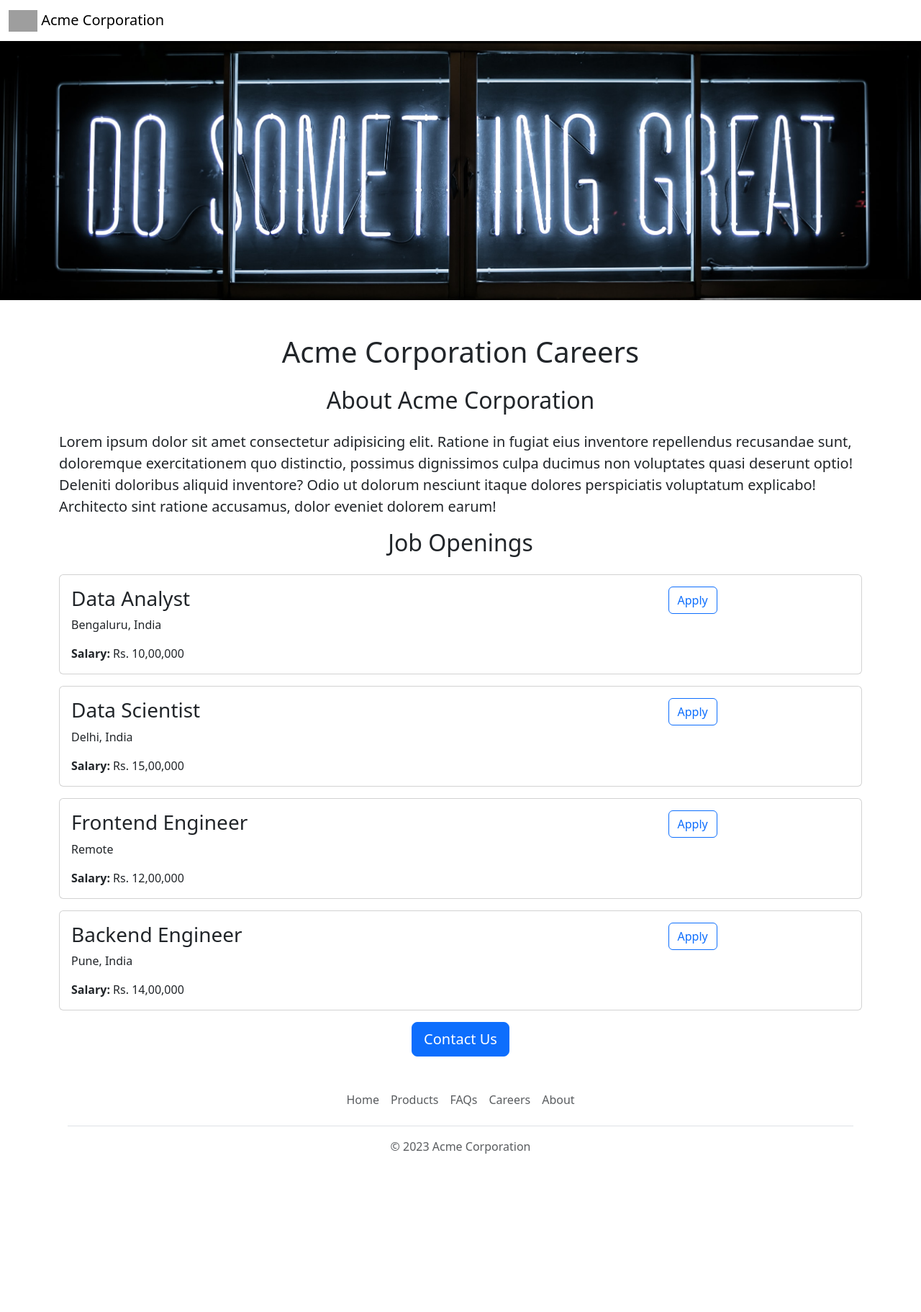
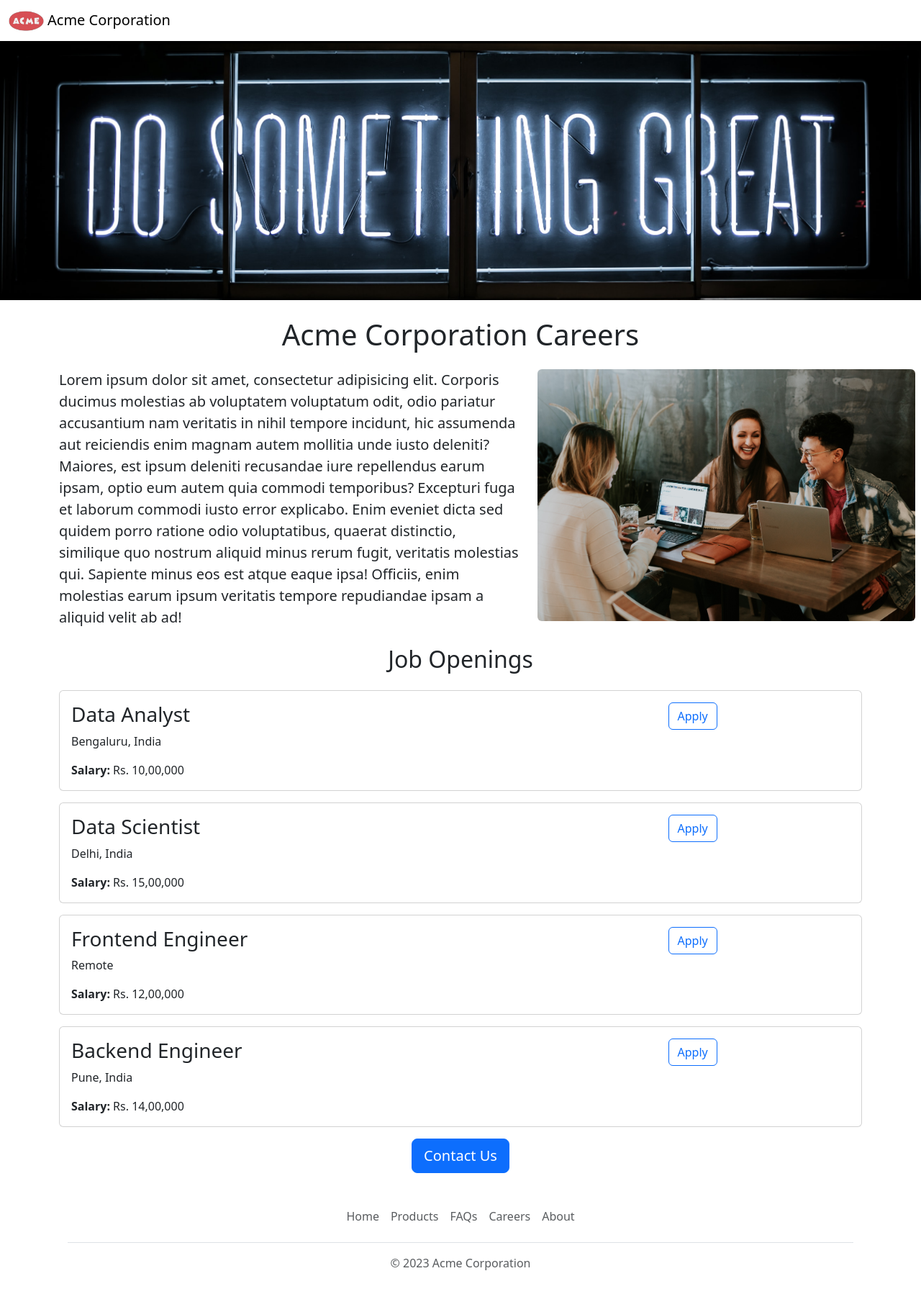
Before and after one commit to ShyamGadde/acme-corporation-careers, a Flask app: page / in a window 1280 px wide. Shown: the whole page at 72% size. Before the commit the page ends 1603 px from the top, so only its background shows below. Run offline with Flask 2, Linux system fonts and the light colour scheme; grey boxes are pictures that could not be loaded.

Commit message:
Add images, logo, favicon, a mailto: link for contact

```diff
--- a/templates/index.html
+++ b/templates/index.html
@@ -31,16 +31,19 @@
     </div>
   </nav>
   <img class="img-fluid" id="banner" src="../static/banner.jpg" alt="motivational quote">
-  <div class="container mt-5">
+  <div class="container mt-4">
     <h1 class="text-center mt-2 mb-4">{{company_name}} Careers</h1>
 
-    <h2 class="text-center mt-2 mb-4">About {{company_name}} </h2>
-    <p class="lead">
-      Lorem ipsum dolor sit amet consectetur adipisicing elit. Ratione in fugiat eius inventore repellendus recusandae
-      sunt, doloremque exercitationem quo distinctio, possimus dignissimos culpa ducimus non voluptates quasi deserunt
-      optio! Deleniti doloribus aliquid inventore? Odio ut dolorum nesciunt itaque dolores perspiciatis voluptatum
-      explicabo! Architecto sint ratione accusamus, dolor eveniet dolorem earum!
-    </p>
+    <div class="row">
+      <div class="col-md-7">
+        <p class="lead">
+          Lorem ipsum dolor sit amet, consectetur adipisicing elit. Corporis ducimus molestias ab voluptatem voluptatum odit, odio pariatur accusantium nam veritatis in nihil tempore incidunt, hic assumenda aut reiciendis enim magnam autem mollitia unde iusto deleniti? Maiores, est ipsum deleniti recusandae iure repellendus earum ipsam, optio eum autem quia commodi temporibus? Excepturi fuga et laborum commodi iusto error explicabo. Enim eveniet dicta sed quidem porro ratione odio voluptatibus, quaerat distinctio, similique quo nostrum aliquid minus rerum fugit, veritatis molestias qui. Sapiente minus eos est atque eaque ipsa! Officiis, enim molestias earum ipsum veritatis tempore repudiandae ipsam a aliquid velit ab ad!
+        </p>
+      </div>
+      <div class="d-none d-md-block col-md-5 pb-3">
+        <img class="rounded" height="350px" src="../static/people-working.jpg" alt="People working and joyful">
+      </div>
+    </div>
 
     <h2 class="text-center mt-2 mb-4">Job Openings</h2>
     <div>
@@ -63,7 +66,7 @@
       </div>
       {% endfor %}
       <div class="text-center">
-        <button class="btn btn-primary btn-lg">Contact Us</button>
+        <a href="mailto:acme-corporation-careers@outlook.com?subject=Inquiry%20regarding%20Job%20openings&body=Name%3A%20%3Cinsert-your-name%3E%0D%0A%0D%0A%3Cquery%3E" class="btn btn-primary btn-lg">Contact Us</a>
       </div>
     </div>
     <div class="container">
```
Also changed, not shown: static/logo.png (added), static/people-working.jpg (added).
